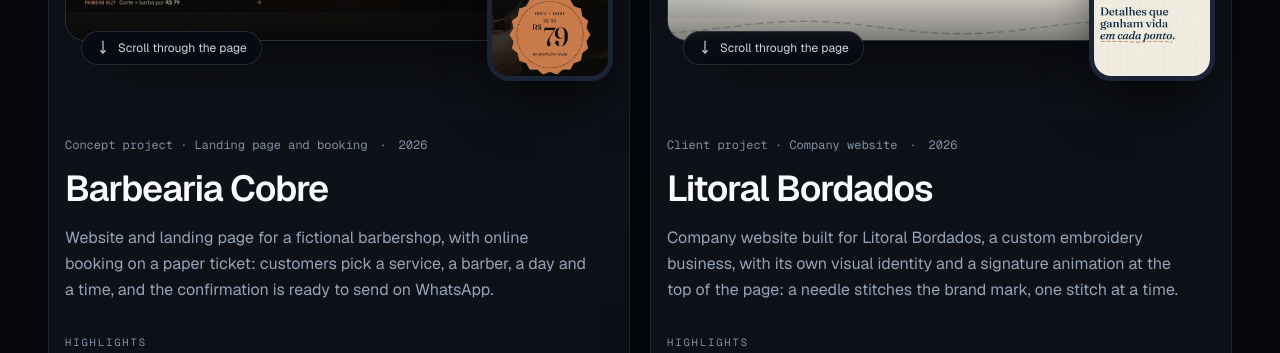
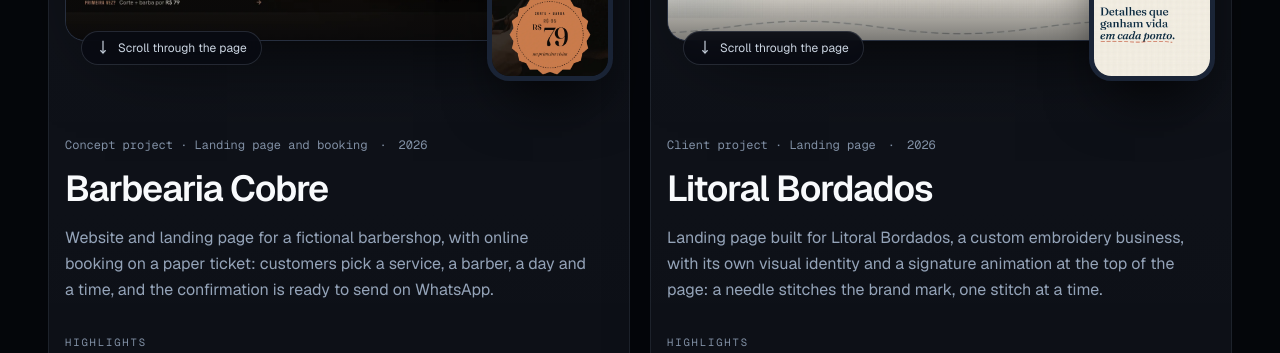
Before and after one commit to saymonthedev/saymonthedev.com, a Next.js app: page /en in a window 1280 px wide. Shown: the part 7440-7793 px from the top of the page. Built offline with nearby package versions, Linux system fonts and the light colour scheme; no server answers.

Commit message:
Descreve a Litoral Bordados como landing page

```diff
--- a/src/data/projects.ts
+++ b/src/data/projects.ts
@@ -182,13 +182,13 @@ export const projects: Project[] = [
     published: true,
     year: "2026",
     kind: {
-      "pt-BR": "Cliente · Site institucional",
-      en: "Client project · Company website",
+      "pt-BR": "Cliente · Landing page",
+      en: "Client project · Landing page",
     },
     description: {
       "pt-BR":
-        "Site institucional feito para a Litoral Bordados, empresa de bordados personalizados, com identidade visual própria e uma animação autoral no topo da página: uma agulha borda, ponto a ponto, o mesmo desenho da marca.",
-      en: "Company website built for Litoral Bordados, a custom embroidery business, with its own visual identity and a signature animation at the top of the page: a needle stitches the brand mark, one stitch at a time.",
+        "Landing page feita para a Litoral Bordados, empresa de bordados personalizados, com identidade visual própria e uma animação autoral no topo da página: uma agulha borda, ponto a ponto, o mesmo desenho da marca.",
+      en: "Landing page built for Litoral Bordados, a custom embroidery business, with its own visual identity and a signature animation at the top of the page: a needle stitches the brand mark, one stitch at a time.",
     },
     highlights: {
       "pt-BR": [
```
